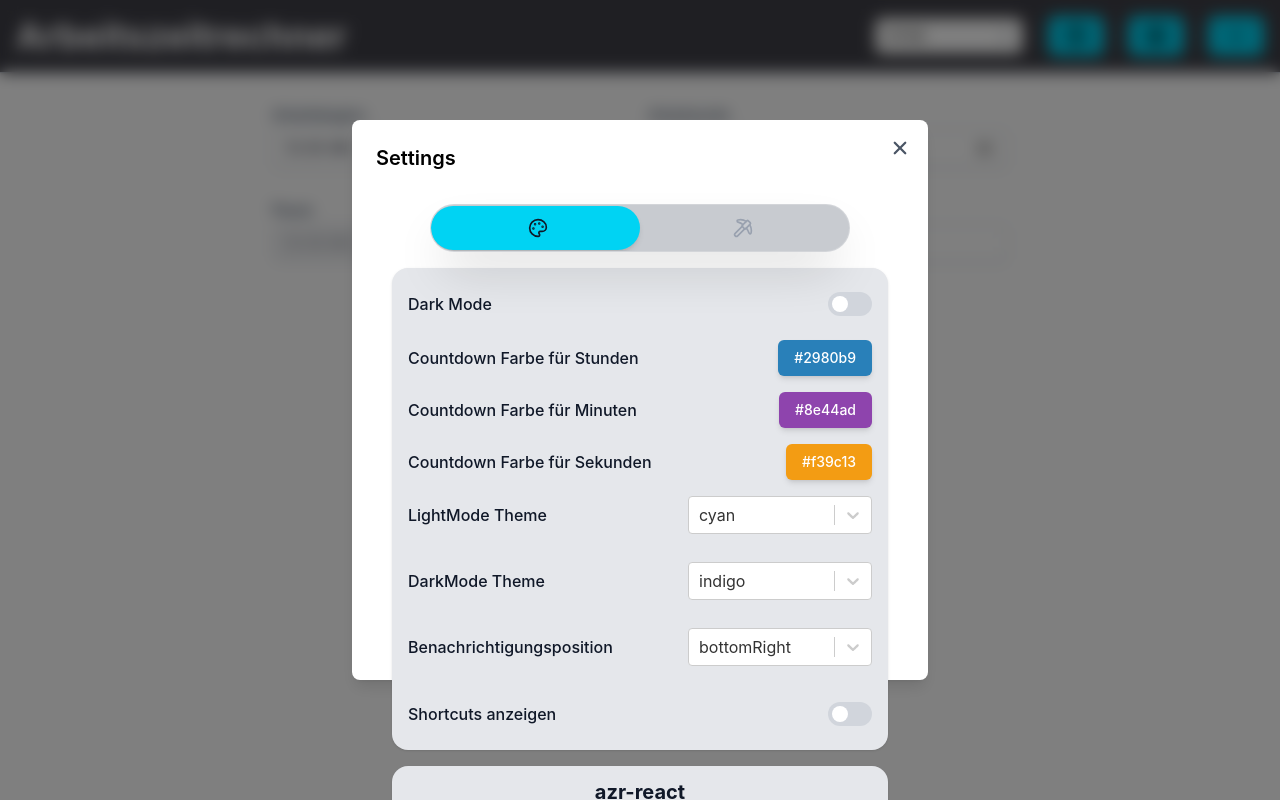
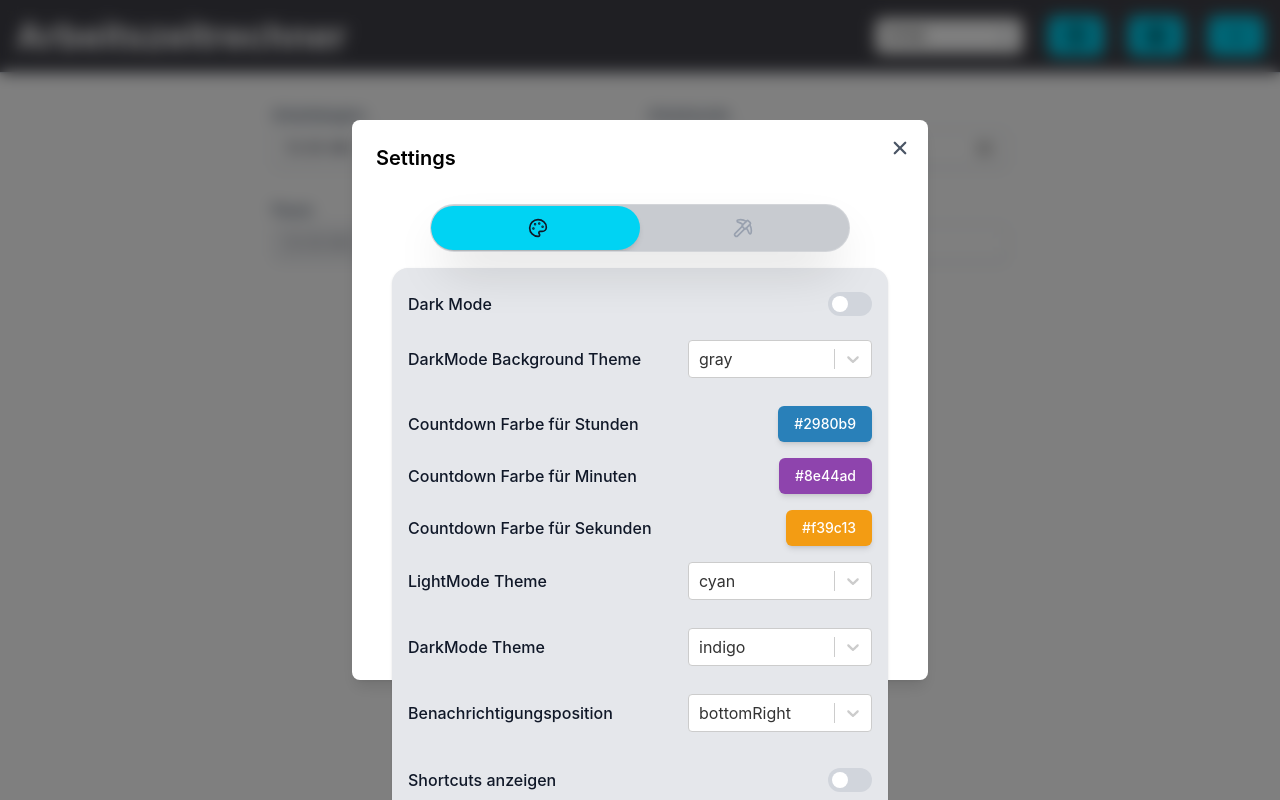
Before and after one commit to LukasDano/azr-react, a React (Vite) app: page / in a window 1280 px wide. Both pictures are taken after a click on the button 1156 px from the left and 36 px from the top of the page. Built offline with nearby package versions, Linux system fonts and the light colour scheme.

Commit message:
[#46] introducing custom BackgroundTheme for the DarkMode

```diff
--- a/src/components/App.tsx
+++ b/src/components/App.tsx
@@ -13,6 +13,7 @@ import type { SettingContextValues } from './context/SettingContext';
 import { SettingContext } from './context/SettingContext';
 import { Settings } from './settings/Settings';
 import { defaultBreakTime, defaultFloatValue, defaultWorkTime, emptyTimeValue } from '../static/defaultValues';
+import { getBackgroundTheme } from '../static/themes.ts';
 import {
     calculateGleitzeit,
     calculateIstTime,
@@ -23,7 +24,7 @@ import { notificationPositions, sendInfoMessage, sendWarnMessage } from '../util
 import { getCurrentTime, isDefaultTimeValue, parseTimeToString } from '../utils/typeUtilities/time';
 
 export const App = () => {
-    const { darkModeActive, toastPosition } = useContext<SettingContextValues>(SettingContext);
+    const { darkModeActive, toastPosition, backgroundTheme } = useContext<SettingContextValues>(SettingContext);
     const {
         startTime,
         updateStartTime,
@@ -81,7 +82,7 @@ export const App = () => {
 
     return (
         <div className={`${darkModeActive ? 'dark' : 'light'}`}>
-            <div className="h-screen dark:bg-gray-900">
+            <div className={`h-screen ${getBackgroundTheme(backgroundTheme).appBg}`}>
                 <BaseModal
                     modalTitle={'Settings'}
                     size={'md'}
--- a/src/components/content/countdown/Countdown.tsx
+++ b/src/components/content/countdown/Countdown.tsx
@@ -1,9 +1,8 @@
-import type { FC } from 'react';
-import { useCallback, useEffect, useRef, useState } from 'react';
+import { type FC, useCallback, useContext, useEffect, useRef, useState } from 'react';
 
 import { CountdownElement, type CountdownUnit } from './CountdownElement.tsx';
-import type { CountdownColors } from '../../../static/themes.ts';
-import { defaultCountdownTheme } from '../../../static/themes.ts';
+import { type CountdownColors, defaultCountdownTheme, getBackgroundTheme } from '../../../static/themes.ts';
+import { SettingContext, type SettingContextValues } from '../../context/SettingContext.tsx';
 
 type CountdownTime = {
     days: number;
@@ -33,6 +32,8 @@ export const Countdown: FC<CountdownProps> = ({
     colorTheme = defaultCountdownTheme,
     showDays = false,
 }) => {
+    const { backgroundTheme } = useContext<SettingContextValues>(SettingContext);
+
     const [time, setTime] = useState<CountdownTime>({ days: 0, hours: 0, minutes: 0, seconds: 0 });
     const intervalRef = useRef<ReturnType<typeof setInterval> | null>(null);
 
@@ -94,7 +95,9 @@ export const Countdown: FC<CountdownProps> = ({
     };
 
     return (
-        <div className="mx-auto flex h-32 w-2/3 items-center justify-center gap-6 rounded-2xl bg-zinc-400 p-6 shadow-xl dark:bg-gray-800">
+        <div
+            className={`mx-auto flex h-32 w-2/3 items-center justify-center gap-6 rounded-2xl bg-zinc-400 p-6 shadow-xl ${getBackgroundTheme(backgroundTheme).countdownBg}`}
+        >
             {createCountdownElements(time)
                 .filter((unit) => (showDays ? true : unit.key !== 'days'))
                 .map((unit) => (
--- a/src/components/content/header/ActionHeader.tsx
+++ b/src/components/content/header/ActionHeader.tsx
@@ -3,6 +3,7 @@ import { type FC, useContext } from 'react';
 import { MdOutlineResetTv } from 'react-icons/md';
 
 import { HeaderButton } from './HeaderButton';
+import { getBackgroundTheme } from '../../../static/themes.ts';
 import { SettingContext, type SettingContextValues } from '../../context/SettingContext';
 
 type ActionHeaderProps = {
@@ -18,11 +19,11 @@ export const ActionHeader: FC<ActionHeaderProps> = ({
     openWeekTimeAction,
     openFlexOfficeAction,
 }) => {
-    const { showShortcuts } = useContext<SettingContextValues>(SettingContext);
+    const { showShortcuts, backgroundTheme } = useContext<SettingContextValues>(SettingContext);
 
     return (
         <nav
-            className={`sticky top-0 z-39 flex justify-center rounded-b-xl border-slate-500 border-b bg-zinc-600 p-2 shadow-sm dark:border-slate-900 dark:bg-gray-700`}
+            className={`sticky top-0 z-39 flex justify-center rounded-b-xl border-slate-500 border-b bg-zinc-600 p-2 shadow-sm ${getBackgroundTheme(backgroundTheme).actionHeaderBg}`}
         >
             <div className="flex flex-wrap items-center justify-center gap-5">
                 <HeaderButton
--- a/src/components/content/header/Header.tsx
+++ b/src/components/content/header/Header.tsx
@@ -13,6 +13,7 @@ import {
     defaultWorkTimeForSixHourMode,
     emptyTimeValue,
 } from '../../../static/defaultValues';
+import { getBackgroundTheme } from '../../../static/themes.ts';
 import { parseTimeToString } from '../../../utils/typeUtilities/time';
 import { AppContext, type AppContextValues } from '../../context/AppContext';
 import { SettingContext, type SettingContextValues } from '../../context/SettingContext';
@@ -32,8 +33,9 @@ export const Header: FC<HeaderProps> = ({
     resetAction,
     currentStatsAction,
 }) => {
-    const { showShortcuts } = useContext<SettingContextValues>(SettingContext);
+    const { showShortcuts, backgroundTheme } = useContext<SettingContextValues>(SettingContext);
     const { updateBreakTime, workTime, updateWorkTime } = useContext<AppContextValues>(AppContext);
+
     const [actionHeaderOpen, setActionHeaderOpen] = useState<boolean>(false);
 
     const availableWorkTimes = [defaultWorkTime, defaultWorkTimeForSixHourMode].map(parseTimeToString);
@@ -55,7 +57,7 @@ export const Header: FC<HeaderProps> = ({
     return (
         <>
             <nav
-                className={`sticky top-0 z-40 flex items-center justify-between border-slate-300 border-b bg-zinc-700 p-4 shadow dark:border-slate-900 dark:bg-gray-800`}
+                className={`sticky top-0 z-40 flex items-center justify-between border-slate-300 border-b bg-zinc-700 p-4 shadow ${getBackgroundTheme(backgroundTheme).headerBg}`}
             >
                 <h1 className="font-bold text-4xl text-white">Arbeitszeitrechner</h1>
 
--- a/src/components/content/miscellaneous/BaseModal.tsx
+++ b/src/components/content/miscellaneous/BaseModal.tsx
@@ -1,5 +1,8 @@
-import type { FC, ReactNode } from 'react';
+import { type FC, type ReactNode, useContext } from 'react';
 import { IoClose } from 'react-icons/io5';
+
+import { getBackgroundTheme } from '../../../static/themes.ts';
+import { SettingContext, type SettingContextValues } from '../../context/SettingContext.tsx';
 
 export type ModalSize = 'sm' | 'md' | 'lg' | 'xl' | 'xl2' | 'xl3' | 'full';
 
@@ -13,6 +16,8 @@ type BaseModalProps = {
 };
 
 export const BaseModal: FC<BaseModalProps> = ({ modalTitle, isOpen, onClose, children, modalHeader, size = 'md' }) => {
+    const { backgroundTheme } = useContext<SettingContextValues>(SettingContext);
+
     if (!isOpen) return null;
 
     const sizeClasses: Record<ModalSize, string> = {
@@ -31,7 +36,7 @@ export const BaseModal: FC<BaseModalProps> = ({ modalTitle, isOpen, onClose, chi
             onClick={onClose}
         >
             <div
-                className={`relative w-full rounded-lg bg-white p-6 text-black shadow-lg dark:bg-gray-800 dark:text-white ${sizeClasses[size]}
+                className={`relative w-full rounded-lg bg-white p-6 text-black shadow-lg ${getBackgroundTheme(backgroundTheme).modalBg} dark:text-white ${sizeClasses[size]}
                 `}
                 onClick={(evt) => evt.stopPropagation()}
             >
--- a/src/components/context/SettingContext.tsx
+++ b/src/components/context/SettingContext.tsx
@@ -1,6 +1,6 @@
 import { createContext } from 'react';
 
-import type { ColorTheme, CountdownColors } from '../../static/themes';
+import type { BackgroundTheme, ColorTheme, CountdownColors } from '../../static/themes';
 import type { ToastPosition } from '../../utils/page/notifications';
 
 export type SettingContextValues = {
@@ -16,6 +16,8 @@ export type SettingContextValues = {
     updateShowShortcuts: (val: boolean) => void;
     toastPosition: ToastPosition;
     updateToastPosition: (val: ToastPosition) => void;
+    backgroundTheme: BackgroundTheme;
+    updateBackgroundTheme: (val: BackgroundTheme) => void;
 };
 
 export const SettingContext = createContext<SettingContextValues>({} as SettingContextValues);
--- a/src/components/context/SettingContextProvider.tsx
+++ b/src/components/context/SettingContextProvider.tsx
@@ -3,7 +3,7 @@ import { useMemo, useState } from 'react';
 
 import type { SettingContextValues } from './SettingContext.tsx';
 import { SettingContext } from './SettingContext.tsx';
-import type { ColorTheme, CountdownColors } from '../../static/themes.ts';
+import type { BackgroundTheme, ColorTheme, CountdownColors } from '../../static/themes.ts';
 import type { ToastPosition } from '../../utils/page/notifications.ts';
 import { getStorageValue, setStorageValue } from '../../utils/storage/localStorageManger.ts';
 
@@ -23,6 +23,10 @@ export const SettingContextProvider: FC<SettingContextProviderProps> = ({ childr
     const [showShortcuts, setShowShortcuts] = useState<boolean>(getStorageValue('showShortcuts') as boolean);
     const [toastPosition, setToastPosition] = useState<ToastPosition>(
         getStorageValue('toastPosition') as ToastPosition,
+    );
+
+    const [backgroundTheme, setBackgroundTheme] = useState<BackgroundTheme>(
+        getStorageValue('backgroundTheme') as BackgroundTheme,
     );
 
     const updateDarkModeActive = (val: boolean): void => {
@@ -55,6 +59,11 @@ export const SettingContextProvider: FC<SettingContextProviderProps> = ({ childr
         setStorageValue('toastPosition', val);
     };
 
+    const updateBackgroundTheme = (val: BackgroundTheme): void => {
+        setBackgroundTheme(val);
+        setStorageValue('backgroundTheme', val);
+    };
+
     const settingContextValues = useMemo<SettingContextValues>(
         () => ({
             darkModeActive,
@@ -69,8 +78,10 @@ export const SettingContextProvider: FC<SettingContextProviderProps> = ({ childr
             updateShowShortcuts,
             toastPosition,
             updateToastPosition,
+            backgroundTheme,
+            updateBackgroundTheme,
         }),
-        [darkModeActive, countdownColors, colorTheme, overTimeAutomatic, showShortcuts, toastPosition],
+        [darkModeActive, countdownColors, colorTheme, overTimeAutomatic, showShortcuts, toastPosition, backgroundTheme],
     );
 
     return <SettingContext.Provider value={settingContextValues}>{children}</SettingContext.Provider>;
--- a/src/components/settings/Settings.tsx
+++ b/src/components/settings/Settings.tsx
@@ -1,11 +1,11 @@
-import { useContext, useState } from 'react';
+import { useContext, useMemo, useState } from 'react';
 
 import { ColorPicker } from './inputs/ColorSelector.tsx';
 import { SettingsToggle } from './inputs/SettingsToggle';
 import type { SettingId } from './settingConfig.tsx';
 import { settingsConfig, settingTabs, settingTabsByName } from './settingConfig.tsx';
 import { name, version } from '../../../package.json';
-import type { ColorTheme, ThemeType } from '../../static/themes';
+import { type BackgroundTheme, type ColorTheme, getBackgroundTheme, type ThemeType } from '../../static/themes';
 import { SettingsError } from '../../utils/errors/SettingsError.ts';
 import type { ToastPosition } from '../../utils/page/notifications.ts';
 import { sendErrorMessage } from '../../utils/page/notifications.ts';
@@ -30,6 +30,8 @@ export const Settings = () => {
         updateShowShortcuts,
         toastPosition,
         updateToastPosition,
+        backgroundTheme,
+        updateBackgroundTheme,
     } = useContext<SettingContextValues>(SettingContext);
 
     const [activeTabId, setActiveTabId] = useState<number>(settingTabsByName.design.id);
@@ -77,6 +79,7 @@ export const Settings = () => {
             notificationPosition: toastPosition,
             displayShortcuts: showShortcuts,
             overtimeAutomatic: overTimeAutomatic,
+            backgroundTheme: backgroundTheme,
         };
 
         try {
@@ -117,6 +120,9 @@ export const Settings = () => {
             case 'overtimeAutomatic':
                 updateOverTimeAutomatic(val as boolean);
                 break;
+            case 'backgroundTheme':
+                updateBackgroundTheme(val as BackgroundTheme);
+                break;
             default:
                 setError(
                     new SettingsError('Invalid SettingId', `Failed to find a function to execute for the id: ${id}.`),
@@ -126,13 +132,18 @@ export const Settings = () => {
 
     if (error) throw error;
 
+    const settingsContainerClasses = useMemo(
+        () => `flex flex-col rounded-2xl bg-gray-200 p-4 shadow-sm ${getBackgroundTheme(backgroundTheme).settingsBg}`,
+        [backgroundTheme],
+    );
+
     return (
         <div className="flex w-full flex-col gap-4 overflow-auto p-4">
             <div className="flex w-full justify-center">
                 <TabBar tabs={settingTabs} activeTabId={activeTabId} onTabChange={setActiveTabId} />
             </div>
 
-            <div className={'flex flex-col gap-4 rounded-2xl bg-gray-200 p-4 shadow-sm dark:bg-gray-600'}>
+            <div className={`gap-4 ${settingsContainerClasses}`}>
                 {settingsConfig.map((stg) => {
                     if (stg.tabId !== activeTabId) return null;
 
@@ -173,7 +184,7 @@ export const Settings = () => {
                 })}
             </div>
 
-            <div className={'flex flex-col rounded-2xl bg-gray-200 p-3 shadow-sm dark:bg-gray-600'}>
+            <div className={settingsContainerClasses}>
                 <div className="flex flex-col items-center">
                     <span className="font-bold text-gray-900 text-xl dark:text-gray-100">{name}</span>
                     <span className="text-gray-500 text-sm dark:text-gray-300">Version {version}</span>
--- a/src/components/settings/settingConfig.tsx
+++ b/src/components/settings/settingConfig.tsx
@@ -1,6 +1,6 @@
 import { Palette, Pickaxe } from 'lucide-react';
 
-import { availableThemes } from '../../static/themes.ts';
+import { availableThemes, backgroundThemes } from '../../static/themes.ts';
 import { notificationPositions } from '../../utils/page/notifications.ts';
 import type { Tab } from '../content/miscellaneous/TabBar.tsx';
 
@@ -26,6 +26,7 @@ export type SettingId =
     | 'countdownHours'
     | 'countdownMinutes'
     | 'countdownSeconds'
+    | 'backgroundTheme'
     | 'lightModeTheme'
     | 'darkModeTheme'
     | 'notificationPosition'
@@ -46,6 +47,13 @@ export const settingsConfig: Setting[] = [
         id: 'darkMode',
         name: 'Dark Mode',
         component: 'SettingsToggle',
+        tabId: settingTabsByName.design.id,
+    },
+    {
+        id: 'backgroundTheme',
+        name: 'DarkMode Background Theme',
+        component: 'DropDownSelect',
+        options: Object.keys(backgroundThemes),
         tabId: settingTabsByName.design.id,
     },
     {
--- a/src/static/themes.ts
+++ b/src/static/themes.ts
@@ -104,3 +104,37 @@ export const defaultColorTheme: Record<ThemeType, ThemeName> = {
 
 export const getThemeClasses = (theme: ColorTheme): string =>
     `${availableThemes[theme.light].light} ${availableThemes[theme.dark].dark}`;
+
+export type BackgroundTheme = 'gray' | 'zinc';
+type BackgroundColors = {
+    appBg: string;
+    modalBg: string;
+    settingsBg: string;
+    headerBg: string;
+    actionHeaderBg: string;
+    countdownBg: string;
+};
+
+export const backgroundThemes: Record<BackgroundTheme, BackgroundColors> = {
+    gray: {
+        appBg: 'dark:bg-gray-900',
+        modalBg: 'dark:bg-gray-800',
+        settingsBg: 'dark:bg-gray-600',
+        headerBg: 'dark:border-slate-900 dark:bg-gray-800',
+        actionHeaderBg: 'dark:border-slate-900 dark:bg-gray-700',
+        countdownBg: 'dark:bg-gray-800',
+    },
+    zinc: {
+        appBg: 'dark:bg-zinc-900',
+        modalBg: 'dark:bg-zinc-800',
+        settingsBg: 'dark:bg-zinc-700',
+        headerBg: 'dark:border-zinc-900 dark:bg-zinc-700/60',
+        actionHeaderBg: 'dark:border-zinc-900 dark:bg-zinc-700',
+        countdownBg: 'dark:bg-zinc-700/60',
+    },
+};
+
+export const defaultBackgroundTheme: BackgroundTheme = 'gray';
+
+export const getBackgroundTheme = (name: BackgroundTheme = defaultBackgroundTheme): BackgroundColors =>
+    backgroundThemes[name];
```
Also changed, not shown: src/utils/storage/localStorageManger.ts (+12 -4 lines), 1 other file (tests, documents, lock files or other folders).
